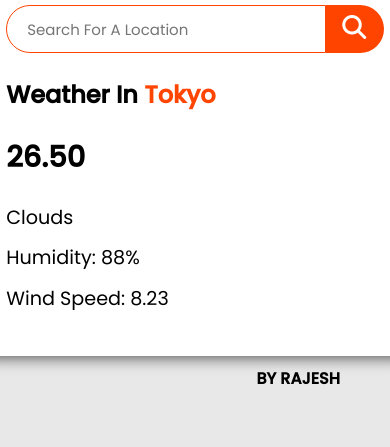
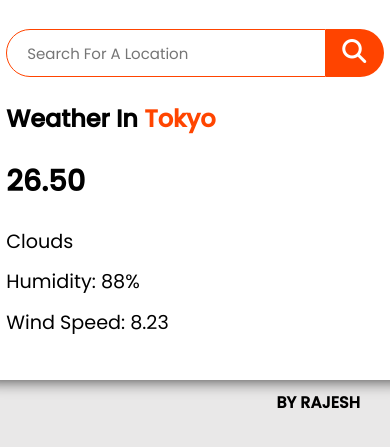
Before and after one commit to Rajesh0078/weather, a plain HTML site: page index.html in a window 390 px wide. Shown: the part 279-726 px from the top of the page. Drawn offline with Linux system fonts and the light colour scheme.

Commit message:
responsive

```diff
--- a/index.html
+++ b/index.html
@@ -24,7 +24,7 @@
         <p id="wind">wind speed: 8.23</p>
     </div>
 
-    <h4 style="margin: 10px 50px; align-self: flex-end;">BY RAJESH</h4>
+    <h4 style="margin: 10px 0; align-self: flex-end;">BY RAJESH</h4>
 
 
     <script src="script.js"></script>
--- a/style.css
+++ b/style.css
@@ -16,6 +16,7 @@ body{
     justify-content: center;
     align-items: center;
     background: #e9e8e8;
+    padding: 0 30px;
 }
 .container{
     background: #fff;
```
